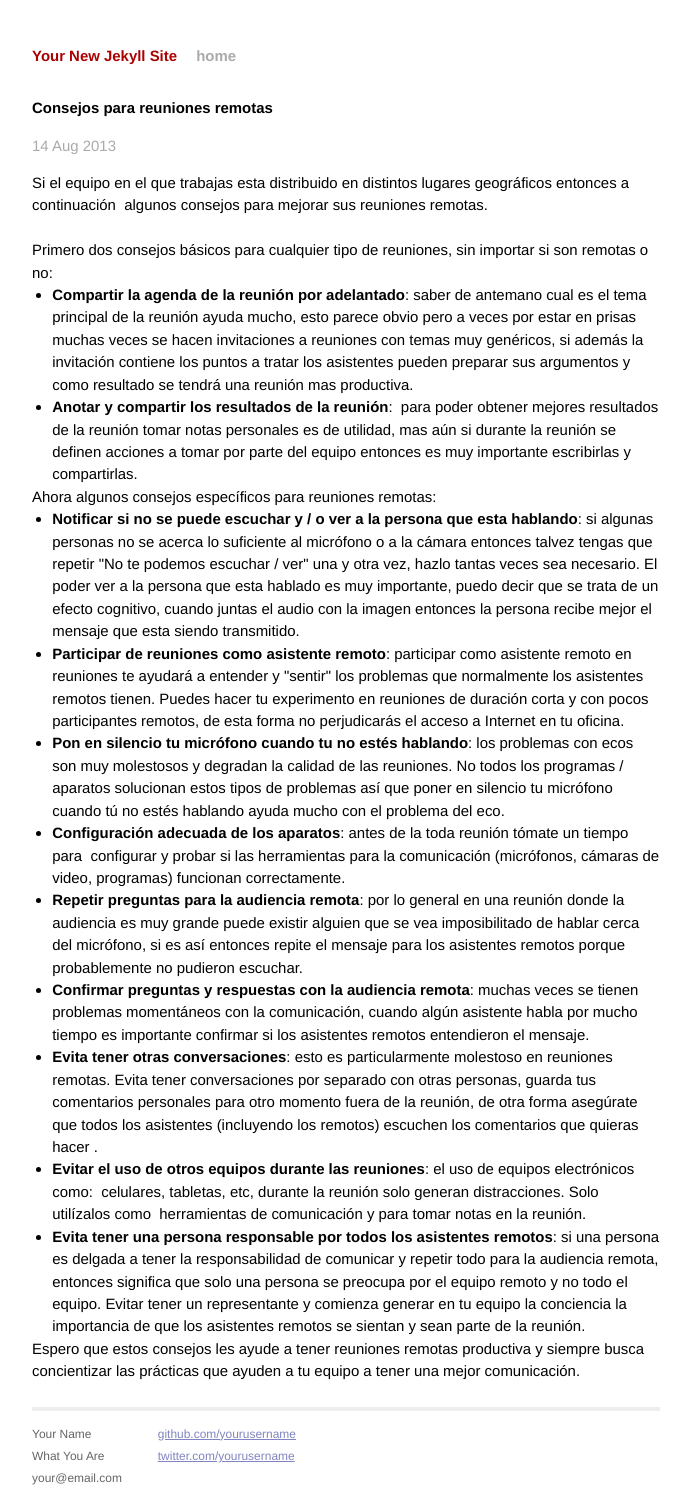
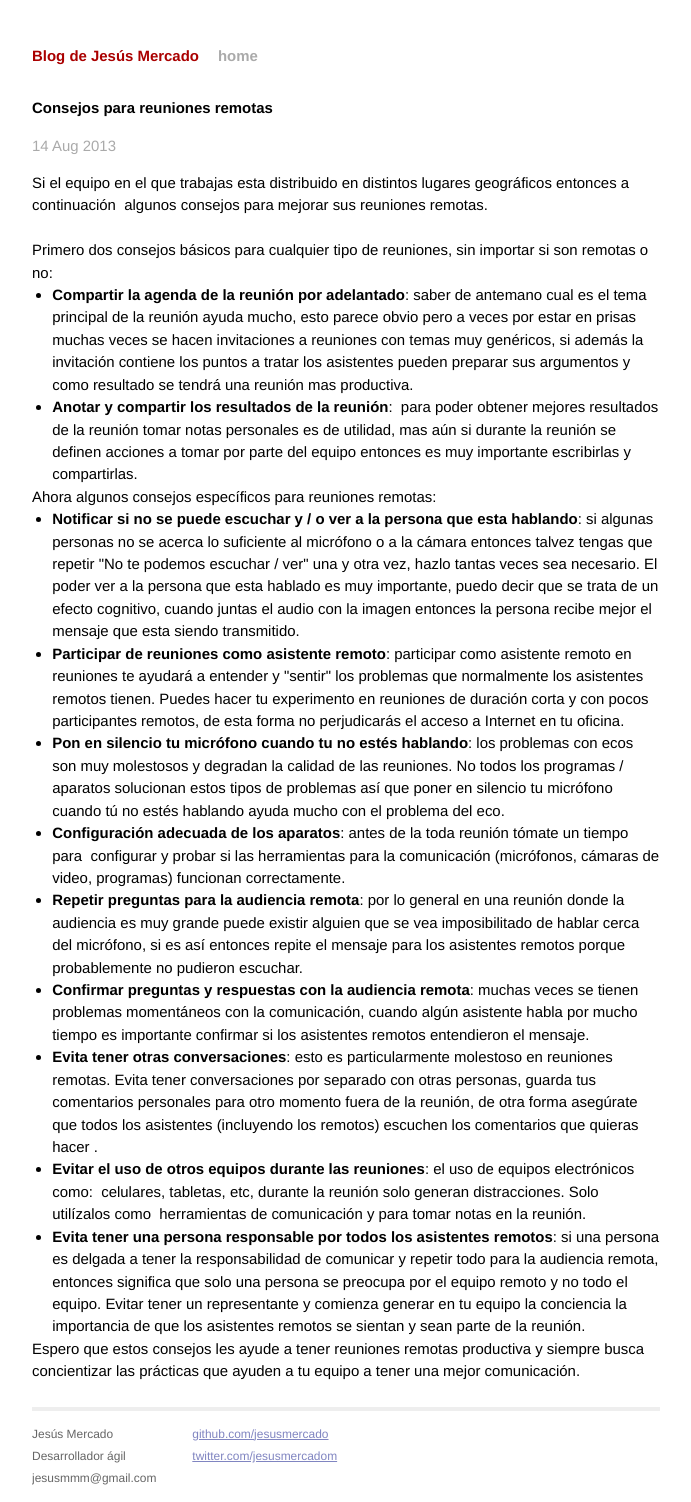
Before and after one commit to jesusmercado/jesusmercado.github.io, a Jekyll site: the page built from _posts/2013-08-14-consejos-para-reuniones-remotas.html, in a window 1280 px wide. Shown: the whole page, without its empty margins (294-985 px from the left). Built offline with Jekyll 4.4.1, drawn with Linux system fonts in a browser that asks for light colours; Markdown is read by kramdown in place of the engine named in the settings.

Commit message:
Actualizar el título del sitio y los datos personales del autor

```diff
--- a/_config.yml
+++ b/_config.yml
@@ -1,3 +1,3 @@
-name: Your New Jekyll Site
+name: Blog de Jesús Mercado
 markdown: redcarpet
 pygments: true
--- a/_layouts/default.html
+++ b/_layouts/default.html
@@ -27,15 +27,15 @@
             <div class="footer">
               <div class="contact">
                 <p>
-                  Your Name<br />
-                  What You Are<br />
-                  your@email.com
+                  Jesús Mercado<br />
+                  Desarrollador ágil<br />
+                  jesusmmm@gmail.com
                 </p>
               </div>
               <div class="contact">
                 <p>
-                  <a href="http://github.com/yourusername/">github.com/yourusername</a><br />
-                  <a href="http://twitter.com/yourusername/">twitter.com/yourusername</a><br />
+                  <a href="http://github.com/jesusmercado/">github.com/jesusmercado</a><br />
+                  <a href="http://twitter.com/jesusmercadom/">twitter.com/jesusmercadom</a><br />
                 </p>
               </div>
             </div>
```
